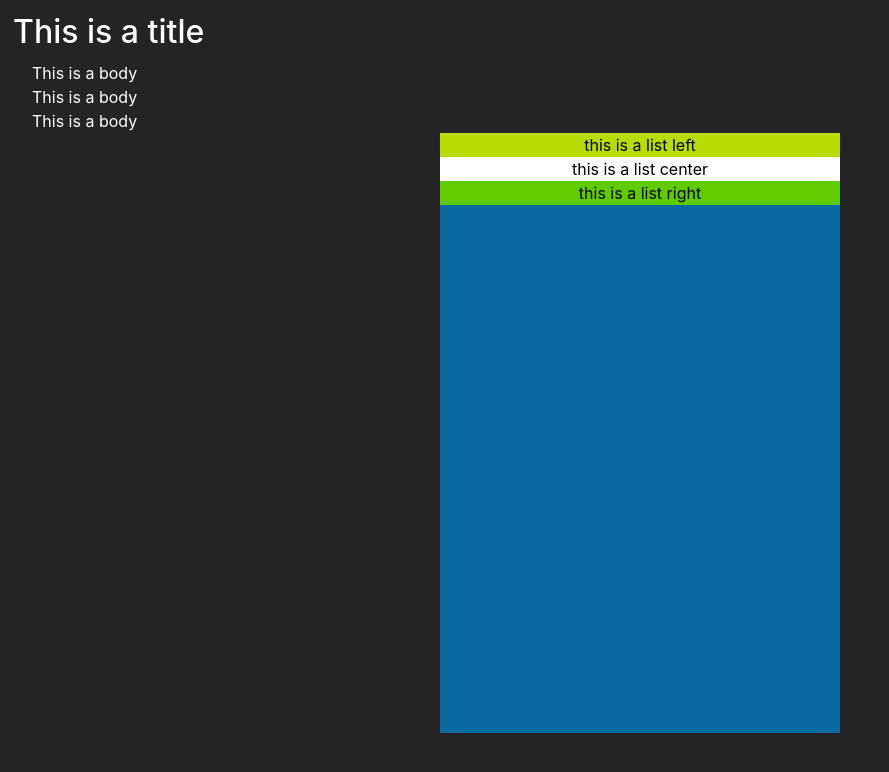
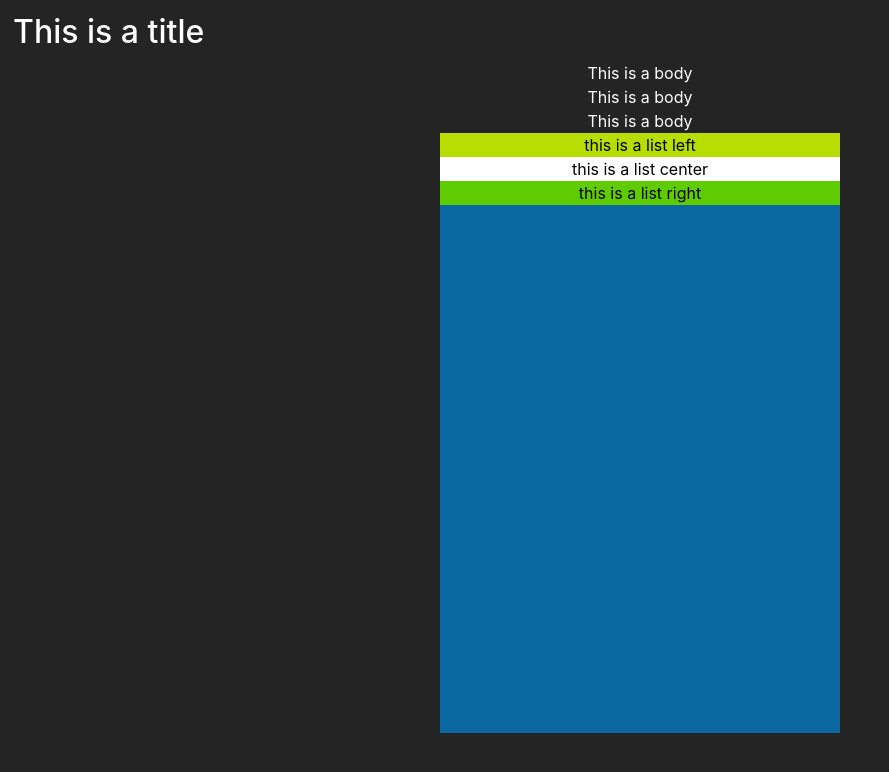
Before and after one commit to inc-cookiebox/test, a React (Vite) app: page / in a window 1280 px wide. Shown: the top 772 px of the page, without its empty margins (0-889 px from the left). Built offline with nearby package versions, Linux system fonts and the light colour scheme.

Commit message:
test: new design - CookieBox

```diff
--- a/src/App.tsx
+++ b/src/App.tsx
@@ -7,13 +7,13 @@ function App() {
     <div><div class="title-box"  >
         <a style={{ color: "#ffffff", textAlign: "center" }} >This is a title</a>
       </div>
-      <div class="body-box" style={{ textAlign: "left" }} >
+      <div class="body-box" style={{ textAlign: "center" }} >
         This is a body
       </div>
-      <div class="body-box" style={{ textAlign: "left" }} >
+      <div class="body-box" style={{ textAlign: "center" }} >
         This is a body
       </div>
-      <div class="body-box" style={{ textAlign: "left" }} >
+      <div class="body-box" style={{ textAlign: "center" }} >
         This is a body
       </div>
       <div class="box-box"  >
```
